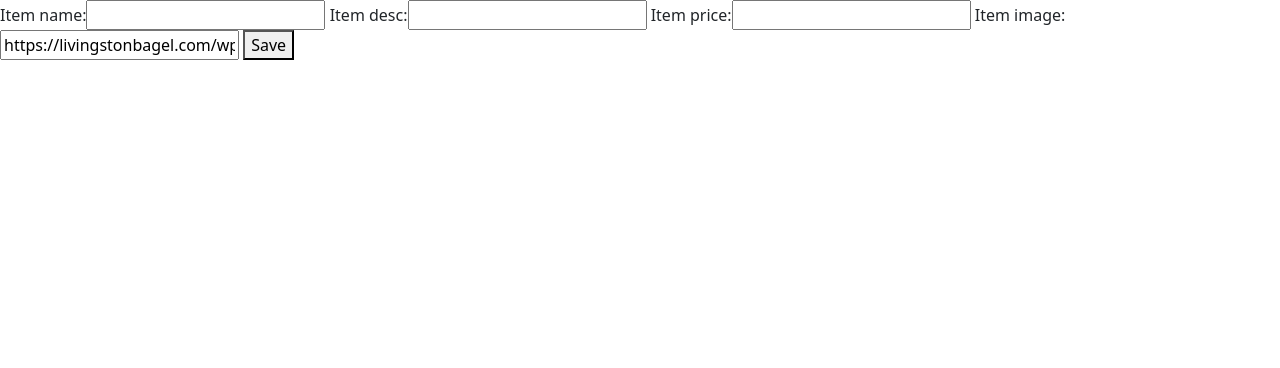
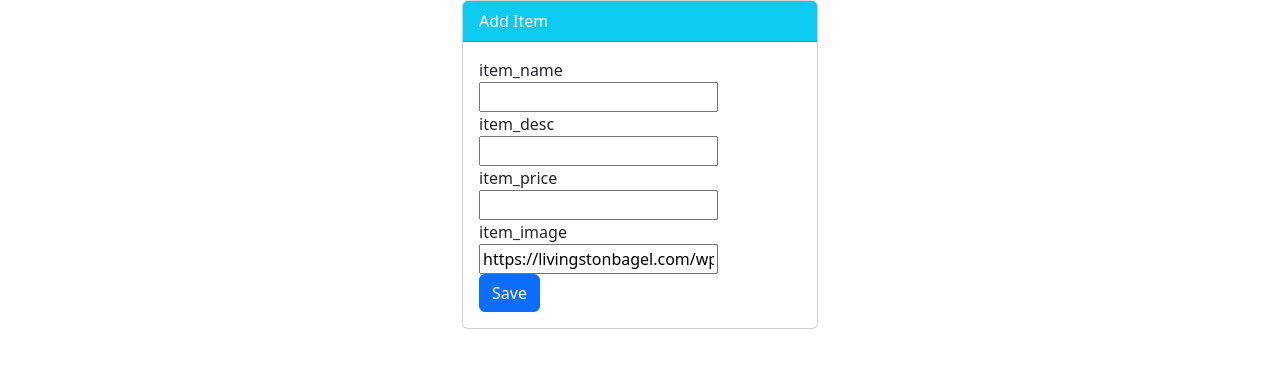
Before and after one commit to devmukherjee/munchies, a Django app: page /food/add in a window 1280 px wide. Shown: the part 56-424 px from the top of the page. Run offline with Django 3.2, Linux system fonts and the light colour scheme.

Commit message:
Project: Added bootsrap styling to templates

```diff
--- a/food/templates/food/item-form.html
+++ b/food/templates/food/item-form.html
@@ -1,8 +1,29 @@
 {% extends 'food/base.html' %}
 {% block body %}
-<form method="POST">
-    {% csrf_token %}
-    {{ form }}
-    <button type="submit">Save</button>
-</form>
+<div class="container">
+    <div class="row">
+        <div class="col-md-4 offset-md-4">
+            <div class="card">
+                <div class="card-header bg-info text-white">
+                    <div class="card-header-title">
+                        Add Item
+                    </div>
+                </div>
+                <div class="card-body">
+                    <form method="POST">
+                        {% csrf_token %}
+                        {% for field in form %}
+                            <div class="form-group">
+                                {{field.name}}<br>
+                                {{field}}
+                            </div>
+                        {% endfor%}
+                        <button type="submit" class="btn btn-primary">Save</button>
+                    </form>
+                </div>
+            </div>
+        </div>
+    </div>
+</div>
+
 {% endblock %}
--- a/food/views.py
+++ b/food/views.py
@@ -3,7 +3,8 @@ from django.shortcuts import render,redirect
 from django.http import HttpResponse
 from .models import Item
 from .forms import ItemForm
-from django.views.generic import ListView,DetailView
+from django.views.generic.list import ListView
+from django.views.generic.detail import DetailView
 from django.views.generic.edit import CreateView
 
 # COnverted above function based view into class based viewiew
--- a/users/templates/users/login.html
+++ b/users/templates/users/login.html
@@ -17,9 +17,8 @@
                             {{field.name}}
                             {{ field }}
                         </div>
-
                         {% endfor %}
-                        <button type="submit" class="btn-info">Login</button>
+                        <button type="submit" class="btn btn-primary">Login</button>
                     </form>
                 </div>
             </div>
```
Also changed, not shown: users/templates/users/register.html (+28 -5 lines).
